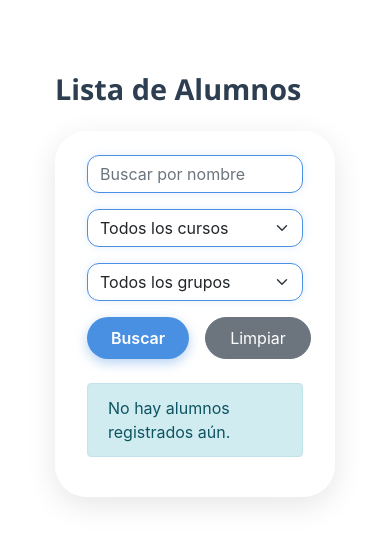
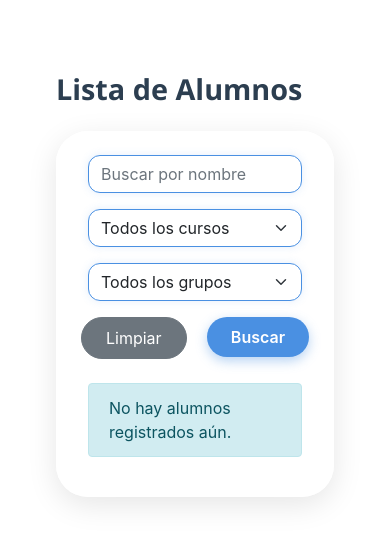
Before and after one commit to AdrianMarchal/FernanBathroom, a Django app: template templates/alumnos/listar_alumnos.html in a window 390 px wide. Shown: the top 560 px of the page. Run offline with Django 5.2, Linux system fonts and the light colour scheme; the template is opened without the code that fills it, so the values that code supplies are empty; some libraries are stand-ins or nearby versions.

Commit message:
Diseños y cambios de estilos propuestos por el tutor

```diff
--- a/FernanBathroom/settings.py
+++ b/FernanBathroom/settings.py
@@ -25,7 +25,9 @@ SECRET_KEY = env('DJANGO_SECRET_KEY', default='insecure-secret-for-dev-only')
 # SECURITY WARNING: don't run with debug turned on in production!
 DEBUG = env.bool('DEBUG', default=True)
 
+# Descomentar en un futuro
 ALLOWED_HOSTS = env.list('ALLOWED_HOSTS', default=[])
+
 
 # Application definition
 INSTALLED_APPS = [
--- a/applications/alumnos/urls.py
+++ b/applications/alumnos/urls.py
@@ -7,4 +7,6 @@ urlpatterns = [
     path('importar/', views.ImportarCSVView.as_view(), name='importar_csv'),
     path('borrar/', views.BorrarDatosView.as_view(), name='borrar_datos'),
     path('listar_alumnos/', ListarAlumnos.as_view(), name='listar_alumnos'),
+
+
 ]
--- a/templates/alumnos/listar_alumnos.html
+++ b/templates/alumnos/listar_alumnos.html
@@ -15,13 +15,18 @@
 
 {% block content %}
     <style>
-        /* Contenedor general */
         .container {
             padding-top: 2rem;
             padding-bottom: 2rem;
         }
 
-        /* Título principal */
+        @media (max-width: 768px) {
+            .container {
+                padding-left: 1rem;
+                padding-right: 1rem;
+            }
+        }
+
         h2 {
             font-family: 'Segoe UI', Tahoma, Geneva, Verdana, sans-serif;
             font-size: 1.8rem;
@@ -30,7 +35,6 @@
             margin-bottom: 1.5rem;
         }
 
-        /* Glass-card para tabla y formularios */
         .glass-card {
             background: rgba(255, 255, 255, 0.75);
             backdrop-filter: blur(10px);
@@ -38,9 +42,9 @@
             box-shadow: 0 8px 30px rgba(0, 0, 0, 0.1);
             padding: 1.5rem 2rem;
             margin-bottom: 2rem;
+            overflow-x: auto;
         }
 
-        /* Tabla personalizada */
         .table-custom {
             border-radius: 0.75rem;
             overflow: hidden;
@@ -63,7 +67,6 @@
             color: #333333;
         }
 
-        /* Formularios */
         form.row.g-3 > div > input,
         form.row.g-3 > div > select {
             border-radius: 0.75rem;
@@ -78,7 +81,6 @@
             outline: none;
         }
 
-        /* Botones */
         .btn-primary {
             background: #4a90e2;
             border: none;
@@ -98,12 +100,24 @@
             padding: 0.5rem 1.5rem;
         }
 
-        /* Paginación */
+        .pagination-wrapper {
+            overflow-x: auto;
+        }
+
+        .pagination {
+            flex-wrap: wrap;
+            justify-content: center;
+            gap: 0.5rem;
+        }
+
         .pagination .page-link {
             color: #00703C;
             font-weight: 500;
             border-radius: 0.75rem;
             margin: 0 3px;
+            white-space: nowrap;
+            min-width: 2.5rem;
+            text-align: center;
         }
 
         .pagination .page-item.active .page-link {
@@ -138,14 +152,13 @@
         <h2>Lista de Alumnos</h2>
 
         <div class="glass-card fade-in">
-            <!-- Formulario filtros -->
             <form method="get" class="row g-3 mb-4">
                 <div class="col-md-4">
                     <input type="text" name="nombre" class="form-control" placeholder="Buscar por nombre"
                            value="{{ request.GET.nombre }}">
                 </div>
                 <div class="col-md-4">
-                    <select name="curso" class="form-select">
+                    <select name="curso" id="curso" class="form-select">
                         <option value="">Todos los cursos</option>
                         {% for curso in cursos %}
                             <option value="{{ curso.id }}"
@@ -156,7 +169,7 @@
                     </select>
                 </div>
                 <div class="col-md-4">
-                    <select name="grupo" class="form-select">
+                    <select name="grupo" id="grupo" class="form-select">
                         <option value="">Todos los grupos</option>
                         {% for grupo in grupos %}
                             <option value="{{ grupo.id }}"
@@ -166,9 +179,13 @@
                         {% endfor %}
                     </select>
                 </div>
-                <div class="col-12 d-flex gap-3">
+                <div class="col-12 d-flex justify-content-between px-2">
+                    <div>
+                        <a href="{% url 'listar_alumnos' %}" class="btn btn-secondary">Limpiar</a>
+                    </div>
+                    <div>
                         <button type="submit" class="btn btn-primary">Buscar</button>
-                    <a href="{% url 'listar_alumnos' %}" class="btn btn-secondary">Limpiar</a>
+                    </div>
                 </div>
             </form>
 
@@ -179,8 +196,8 @@
                             <th>Nombre</th>
                             <th>Curso</th>
                             <th>Grupo</th>
-                        <th>Hoy (Antes del recreo)</th>
-                        <th>Hoy (Después del Recreo)</th>
+                            <th>Tramo 1</th>
+                            <th>Tramo 2</th>
                             <th>Total semana</th>
                             {% if request.user.type_user_per == 'conserje' %}
                                 <th>Acciones</th>
@@ -214,7 +231,8 @@
                 </table>
 
                 {% if is_paginated %}
-                    <nav aria-label="Paginación" class="mt-4">
+                    <div class="pagination-wrapper mt-4">
+                        <nav aria-label="Paginación">
                             <ul class="pagination justify-content-center">
                                 {% if page_obj.has_previous %}
                                     <li class="page-item">
@@ -250,6 +268,7 @@
                                 {% endif %}
                             </ul>
                         </nav>
+                    </div>
                 {% endif %}
             {% else %}
                 <div class="alert alert-info">
@@ -258,4 +277,32 @@
             {% endif %}
         </div>
     </div>
+
+    <script>
+        document.addEventListener('DOMContentLoaded', function () {
+            const curso = document.getElementById('curso');
+            const grupo = document.getElementById('grupo');
+
+            curso.addEventListener('change', () => {
+                if (curso.value) {
+                    grupo.value = "";
+                    grupo.disabled = true;
+                } else {
+                    grupo.disabled = false;
+                }
+            });
+
+            grupo.addEventListener('change', () => {
+                if (grupo.value) {
+                    curso.value = "";
+                    curso.disabled = true;
+                } else {
+                    curso.disabled = false;
+                }
+            });
+
+            if (curso.value) grupo.disabled = true;
+            if (grupo.value) curso.disabled = true;
+        });
+    </script>
 {% endblock content %}
```
Also changed, not shown: applications/alumnos/views.py (+9 -1 lines). Lines whose indentation alone changed are shown as unchanged.
